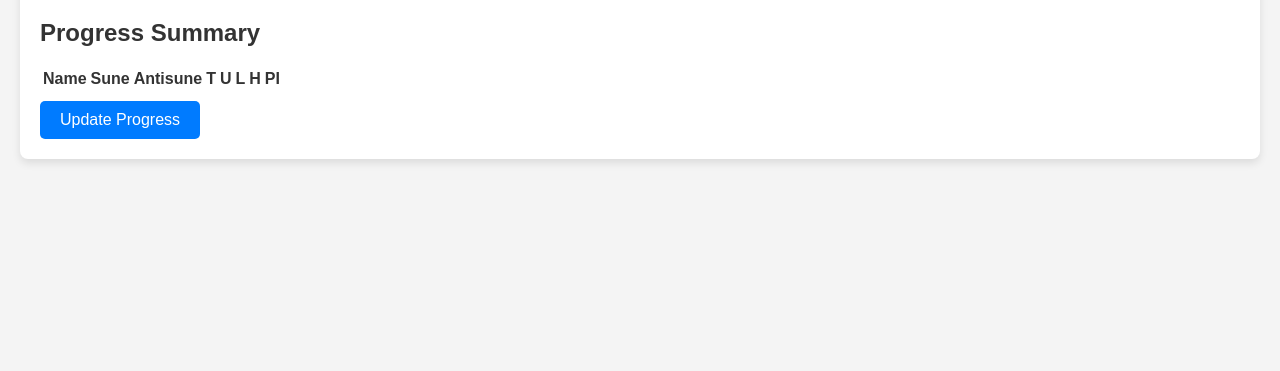
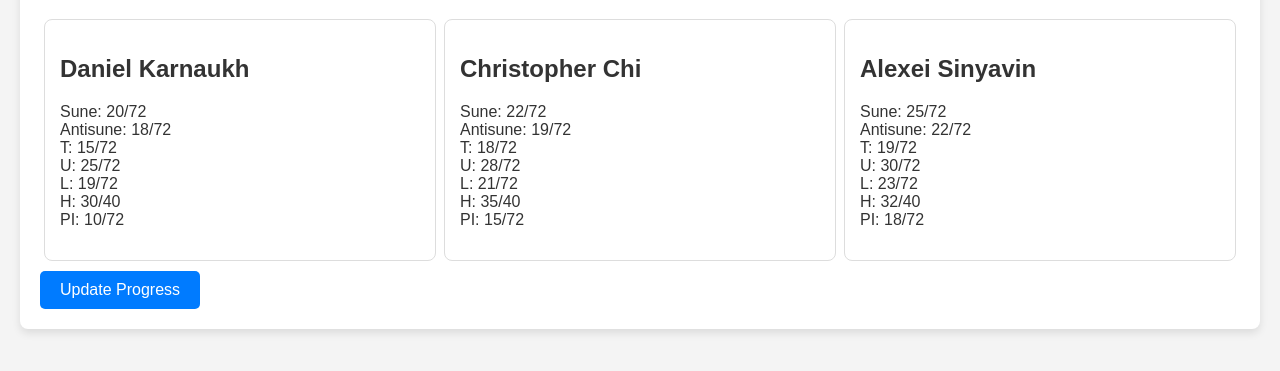
Before and after one commit to ajk549/website, a plain HTML site: page index.html in a window 1280 px wide. Shown: the part 81-452 px from the top of the page. Drawn offline with Linux system fonts and the light colour scheme; no server answers.

Commit message:
Update index.html

```diff
--- a/index.html
+++ b/index.html
@@ -9,51 +9,45 @@
 <body>
     <div class="main-container">
         <h1>ZBLL Progress Tracker</h1>
-        <div id="progress-summary">
-            <h2>Progress Summary</h2>
-            <table>
-                <thead>
-                    <tr>
-                        <th>Name</th>
-                        <th>Sune</th>
-                        <th>Antisune</th>
-                        <th>T</th>
-                        <th>U</th>
-                        <th>L</th>
-                        <th>H</th>
-                        <th>PI</th>
-                    </tr>
-                </thead>
-                <tbody>
-                    <!-- Data will be populated dynamically here -->
-                </tbody>
-            </table>
+        <div class="progress-container">
+            <div class="user-progress">
+                <h2>Daniel Karnaukh</h2>
+                <ul>
+                    <li>Sune: 20/72</li>
+                    <li>Antisune: 18/72</li>
+                    <li>T: 15/72</li>
+                    <li>U: 25/72</li>
+                    <li>L: 19/72</li>
+                    <li>H: 30/40</li>
+                    <li>PI: 10/72</li>
+                </ul>
+            </div>
+            <div class="user-progress">
+                <h2>Christopher Chi</h2>
+                <ul>
+                    <li>Sune: 22/72</li>
+                    <li>Antisune: 19/72</li>
+                    <li>T: 18/72</li>
+                    <li>U: 28/72</li>
+                    <li>L: 21/72</li>
+                    <li>H: 35/40</li>
+                    <li>PI: 15/72</li>
+                </ul>
+            </div>
+            <div class="user-progress">
+                <h2>Alexei Sinyavin</h2>
+                <ul>
+                    <li>Sune: 25/72</li>
+                    <li>Antisune: 22/72</li>
+                    <li>T: 19/72</li>
+                    <li>U: 30/72</li>
+                    <li>L: 23/72</li>
+                    <li>H: 32/40</li>
+                    <li>PI: 18/72</li>
+                </ul>
+            </div>
         </div>
         <button onclick="window.location.href='/website/update'">Update Progress</button>
     </div>
-
-    <script>
-        // Fetch progress data from the backend and populate the table
-        fetch('/api/progress')
-            .then(response => response.json())
-            .then(data => {
-                const tbody = document.querySelector('tbody');
-                data.forEach(progress => {
-                    const row = document.createElement('tr');
-                    row.innerHTML = `
-                        <td>${progress.name}</td>
-                        <td>${progress.sune}/72</td>
-                        <td>${progress.antisune}/72</td>
-                        <td>${progress.t}/72</td>
-                        <td>${progress.u}/72</td>
-                        <td>${progress.l}/72</td>
-                        <td>${progress.h}/40</td>
-                        <td>${progress.pi}/72</td>
-                    `;
-                    tbody.appendChild(row);
-                });
-            })
-            .catch(err => console.error("Error fetching progress data:", err));
-    </script>
 </body>
 </html>
```
